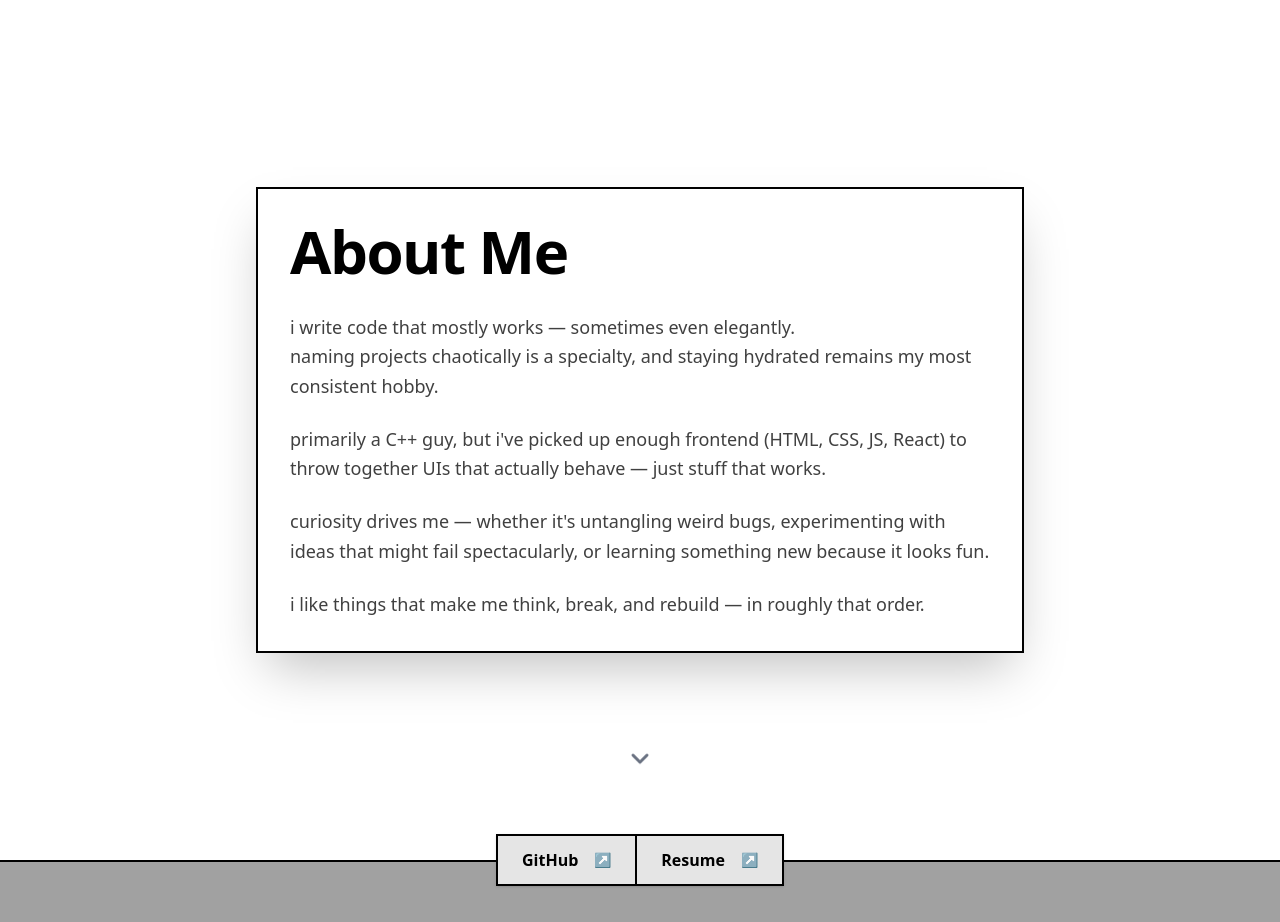
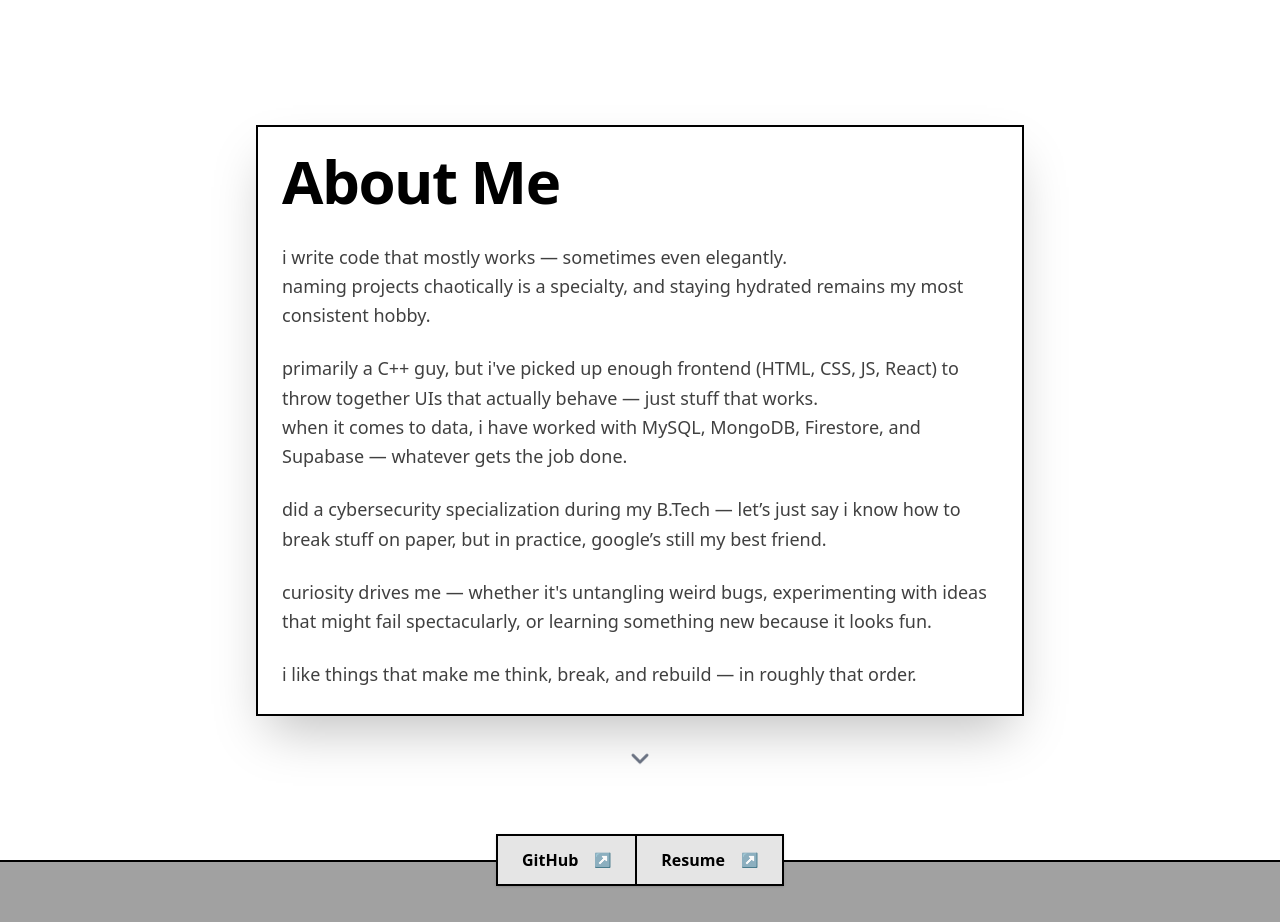
Before and after one commit to rrajvardhan/portfolio, a React (Vite) app: page / in a window 1280 px wide. Shown: the part 780-1702 px from the top of the page. Built offline with nearby package versions, Linux system fonts and the light colour scheme.

Commit message:
___---___---___

```diff
--- a/src/components/AboutMe.jsx
+++ b/src/components/AboutMe.jsx
@@ -3,7 +3,7 @@ const AboutMe = ({ scrollToSection }) => {
     <>
       {/* ABOUT ME */}
       <section className="bg-white relative flex flex-col items-center justify-center min-h-screen snap-start px-4 sm:px-8 py-20">
-        <div className="max-w-3xl w-full bg-white border-2 border-black shadow-2xl p-4 sm:p-6 md:p-8">
+        <div className="max-w-3xl w-full bg-white border-2 border-black shadow-2xl p-4 sm:p-6 md:p font-bold-8">
           <h2 className="text-4xl sm:text-5xl md:text-6xl font-extrabold mb-6 sm:mb-8 tracking-tight text-black select-none">
             About Me
           </h2>
@@ -20,6 +20,15 @@ const AboutMe = ({ scrollToSection }) => {
               primarily a C++ guy, but i've picked up enough frontend (HTML,
               CSS, JS, React) to throw together UIs that actually behave — just
               stuff that works.
+              <br />
+              when it comes to data, i have worked with MySQL, MongoDB,
+              Firestore, and Supabase — whatever gets the job done.
+            </p>
+
+            <p className="mb-4 sm:mb-6">
+              did a cybersecurity specialization during my B.Tech — let’s just
+              say i know how to break stuff on paper, but in practice, google’s
+              still my best friend.
             </p>
 
             <p className="mb-4 sm:mb-6">
--- a/src/components/Projects.jsx
+++ b/src/components/Projects.jsx
@@ -1,5 +1,6 @@
 import { useState, useEffect } from "react"
 import { projects } from "../data/projects"
+import QuicKLinks from "./QuicKLinks"
 
 const Projects = () => {
   useEffect(() => {
--- a/src/components/QuicKLinks.jsx
+++ b/src/components/QuicKLinks.jsx
@@ -2,7 +2,7 @@ const QuicKLinks = () => {
   return (
     <>
       {/* QUICK LINKS */}
-      <section className="relative h-0 mt-6 sm:mt-10 snap-start">
+      <section className="relative h-0 mt-6 sm:mt-10 snap-start links">
         {/* Divider */}
         <div className="absolute top-1/2 left-0 right-0 h-[2px] bg-black" />
 
```
Also changed, not shown: public/neovim-config.gif.
